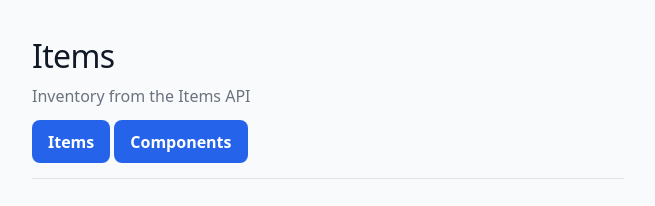
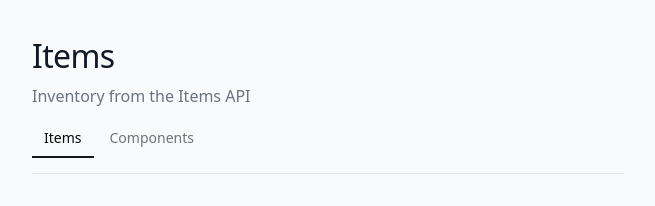
Before and after one commit to Collins1892/radar-practice, a React (Vite) app in the folder client/: page / in a window 1280 px wide. Shown: the top 206 px of the page, without its empty margins (312-967 px from the left). Built offline with nearby package versions, Linux system fonts and the light colour scheme; no server answers.

Commit message:
Replace state toggle with React Router
- Wrap app in BrowserRouter in main.tsx
- Extract ItemsView — scopes items fetch to / route
- Add Routes: / → ItemsView, /components → ComponentsView
- Replace nav buttons with NavLink, active styling via isActive
- Remove view useState and View type

```diff
--- a/client/package.json
+++ b/client/package.json
@@ -26,6 +26,7 @@
     "radix-ui": "^1.4.3",
     "react": "^19.2.6",
     "react-dom": "^19.2.6",
+    "react-router-dom": "^7.16.0",
     "tailwind-merge": "^3.6.0",
     "tailwindcss": "^4.3.0"
   },
--- a/client/src/App.tsx
+++ b/client/src/App.tsx
@@ -1,5 +1,6 @@
 import { useCallback, useEffect, useState } from 'react';
 import type { FormEvent, JSX } from 'react';
+import { NavLink, Route, Routes } from 'react-router-dom';
 import { createItem, fetchItems } from './api';
 import { ItemsList } from './components/ItemsList';
 import type { ItemsListStatus } from './components/ItemsList';
@@ -9,8 +10,6 @@ import { toUserMessage } from './errors';
 import type { Item } from './types';
 import { cn } from '@/lib/utils';
 import './App.css';
-
-type View = 'items' | 'components';
 
 function formatPrice(price: number): string {
   return new Intl.NumberFormat(undefined, {
@@ -30,8 +29,14 @@ function listStatus(
   return 'ready';
 }
 
-function App(): JSX.Element {
-  const [view, setView] = useState<View>('items');
+function navLinkClass({ isActive }: { isActive: boolean }): string {
+  return cn(
+    '-mb-px border-b-2 border-transparent px-3 py-2 text-sm text-muted-foreground transition-colors hover:text-foreground',
+    isActive && 'border-primary font-medium text-foreground',
+  );
+}
+
+function ItemsView(): JSX.Element {
   const [items, setItems] = useState<Item[]>([]);
   const [listLoading, setListLoading] = useState(true);
   const [listError, setListError] = useState<string | null>(null);
@@ -90,41 +95,6 @@ function App(): JSX.Element {
   const status = listStatus(listLoading, listError, items);
 
   return (
-    <main className="app">
-      <header>
-        <h1>Items</h1>
-        <p className="subtitle">Inventory from the Items API</p>
-        <nav
-          className="mt-3 pb-4 flex gap-1 border-b border-border"
-          aria-label="Views"
-        >
-          <button
-            type="button"
-            onClick={() => setView('items')}
-            aria-current={view === 'items' ? 'page' : undefined}
-            className={cn(
-              '-mb-px border-b-2 border-transparent px-3 py-2 text-sm text-muted-foreground transition-colors hover:text-foreground',
-              view === 'items' && 'border-primary font-medium text-foreground',
-            )}
-          >
-            Items
-          </button>
-          <button
-            type="button"
-            onClick={() => setView('components')}
-            aria-current={view === 'components' ? 'page' : undefined}
-            className={cn(
-              '-mb-px border-b-2 border-transparent px-3 py-2 text-sm text-muted-foreground transition-colors hover:text-foreground',
-              view === 'components' &&
-                'border-primary font-medium text-foreground',
-            )}
-          >
-            Components
-          </button>
-        </nav>
-      </header>
-
-      {view === 'items' ? (
     <>
       <section className="panel">
         <h2>Add item</h2>
@@ -185,9 +155,35 @@ function App(): JSX.Element {
         />
       </section>
     </>
-      ) : (
-        <ComponentsView components={componentRegistry} />
-      )}
+  );
+}
+
+function App(): JSX.Element {
+  return (
+    <main className="app">
+      <header>
+        <h1>Items</h1>
+        <p className="subtitle">Inventory from the Items API</p>
+        <nav
+          className="mt-3 pb-4 flex gap-1 border-b border-border"
+          aria-label="Views"
+        >
+          <NavLink to="/" end className={navLinkClass}>
+            Items
+          </NavLink>
+          <NavLink to="/components" className={navLinkClass}>
+            Components
+          </NavLink>
+        </nav>
+      </header>
+
+      <Routes>
+        <Route path="/" element={<ItemsView />} />
+        <Route
+          path="/components"
+          element={<ComponentsView components={componentRegistry} />}
+        />
+      </Routes>
     </main>
   );
 }
--- a/client/src/main.tsx
+++ b/client/src/main.tsx
@@ -1,5 +1,6 @@
 import { StrictMode } from 'react';
 import { createRoot } from 'react-dom/client';
+import { BrowserRouter } from 'react-router-dom';
 import './index.css';
 import App from './App.tsx';
 
@@ -10,6 +11,8 @@ if (!rootElement) {
 
 createRoot(rootElement).render(
   <StrictMode>
-    <App />
+    <BrowserRouter>
+      <App />
+    </BrowserRouter>
   </StrictMode>,
 );
--- a/client/tsconfig.json
+++ b/client/tsconfig.json
@@ -9,6 +9,6 @@
     "paths": {
       "@/*": ["./src/*"]
     },
-    "ignoreDeprecations": "6.0"
+    "ignoreDeprecations": "6.0" // TypeScript 6 deprecates baseUrl — silenced until migration
   }
 }
```
Also changed, not shown: 1 other file (tests, documents, lock files or other folders). Lines whose indentation alone changed are shown as unchanged.
